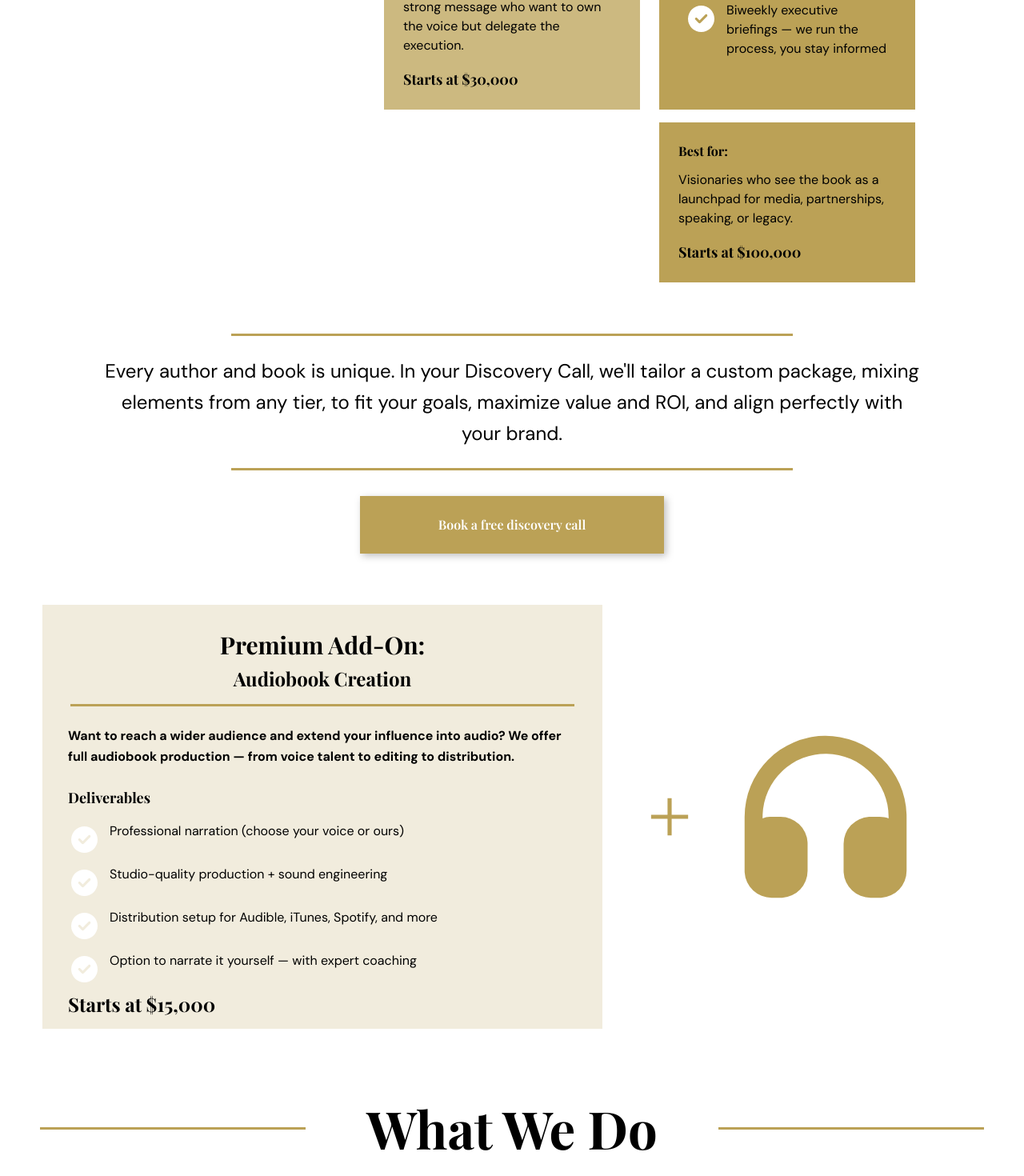
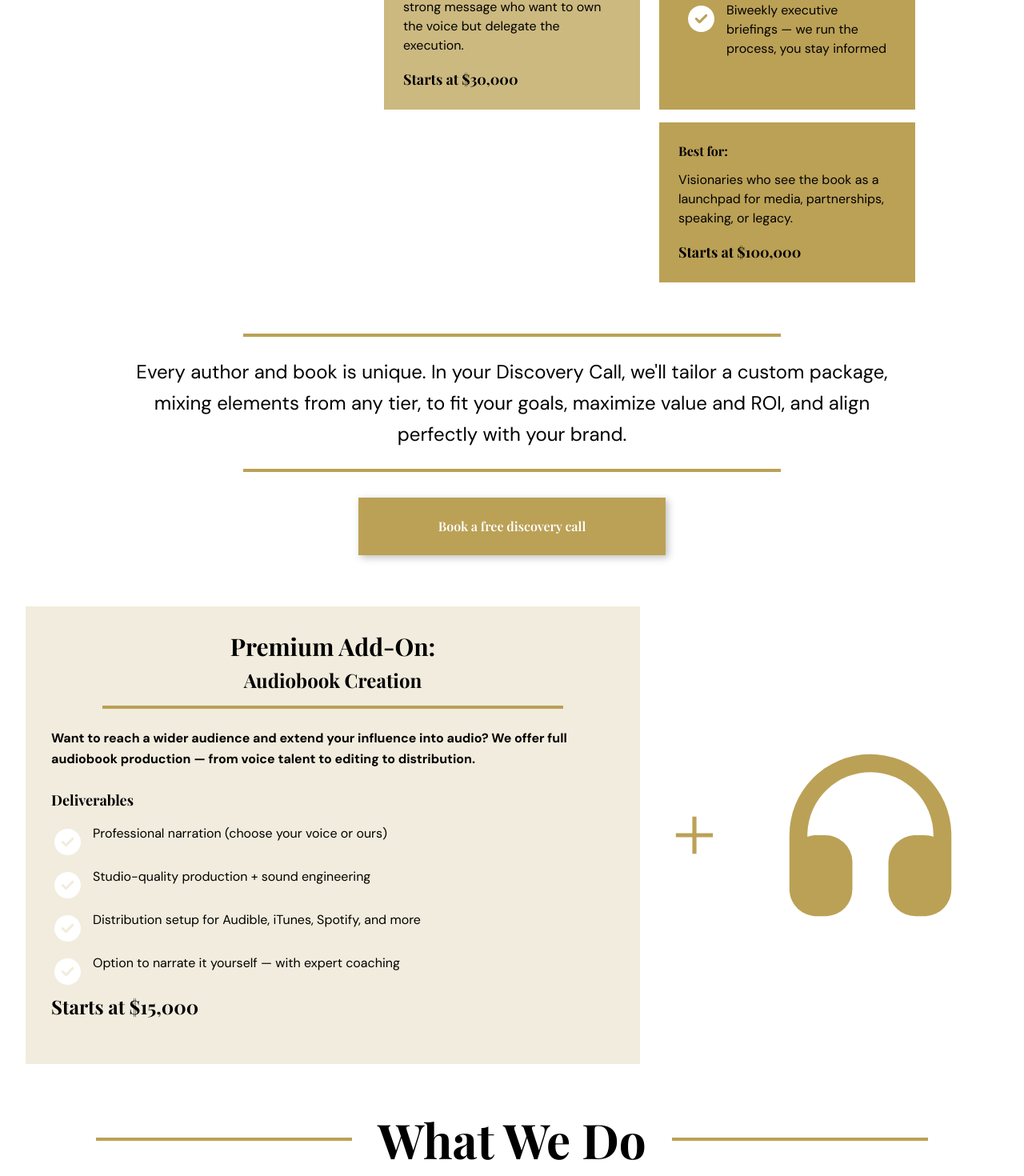
Before and after one commit to YourBookTeam/YBT_Website, a React (Vite) app in the folder ybt_website/: page /YBT_Website/services in a window 1280 px wide. Shown: the part 1325-2795 px from the top of the page at 80% size. Built offline with nearby package versions, Linux system fonts and the light colour scheme; a web font is replaced by a local one.

Commit message:
Responiveness

```diff
--- a/ybt_website/src/pages/Services.jsx
+++ b/ybt_website/src/pages/Services.jsx
@@ -130,33 +130,30 @@ export default function Services() {
       <TitleBanner>Services</TitleBanner>
 
       <div className="py-8 px-4">
-        <div className="flex flex-col lg:flex-row gap-6 max-w-7xl mx-auto justify-center items-start">
+
+        <div className="flex flex-col xl:flex-row gap-6 max-w-7xl mx-auto justify-center items-start">
           {tiers.map((tier, index) => (
-            <div key={index} className="flex flex-col">
+            <div key={index} className="flex flex-col w-full xl:w-auto">
 
               <div
-                className={`flex flex-col ${tierColors[index]}`}
-                style={{
-                  width: "320px",
-                  minHeight: tier.minHeight
-                }}
+                className={`flex flex-col ${tierColors[index]} w-full xl:w-80`}
               >
-                <div className="p-8 flex-1 flex flex-col">
-                  <div className="text-center mb-8">
-                    <h3 className="text-2xl font-bold mb-2 tracking-wide font-primary">{tier.title}</h3>
-                    <h4 className="text-3xl font-bold mb-4 font-primary">{tier.subtitle}</h4>
-                    <p className="font-secondary font-bold">{tier.description}</p>
+                <div className="p-6 md:p-8 flex-1 flex flex-col">
+                  <div className="text-center mb-6 md:mb-8">
+                    <h3 className="text-xl md:text-2xl font-bold mb-2 tracking-wide font-primary">{tier.title}</h3>
+                    <h4 className="text-2xl md:text-3xl font-bold mb-4 font-primary">{tier.subtitle}</h4>
+                    <p className="font-secondary font-bold text-sm md:text-base">{tier.description}</p>
                   </div>
 
-                  <div className="mb-8">
+                  <div className="mb-6 md:mb-8">
                     <h5 className="font-bold mb-4 font-primary">Deliverables</h5>
                     <ul className="space-y-3">
                       {tier.deliverables.map((item, i) => (
                         <li key={i} className="flex items-start">
-                          <div className="w-10 h-10 flex items-center justify-center mr-3 mt-0.5 flex-shrink-0">
-                            <FaCircleCheck size={33} color="white" />
+                          <div className="w-8 h-8 md:w-10 md:h-10 flex items-center justify-center mr-3 mt-0.5 flex-shrink-0">
+                            <FaCircleCheck size={window.innerWidth >= 768 ? 33 : 25} color="white" />
                           </div>
-                          <span className="font-secondary">{item}</span>
+                          <span className="font-secondary text-sm md:text-base">{item}</span>
                         </li>
                       ))}
                     </ul>
@@ -164,13 +161,13 @@ export default function Services() {
                 </div>
               </div>
 
-
-              <div className="mt-4 w-80">
+              {/* Best For Section */}
+              <div className="mt-4 w-full xl:w-80">
                 <div
-                  className={`p-6 ${tierColors[index]}`}
+                  className={`p-4 md:p-6 ${tierColors[index]}`}
                 >
                   <h6 className="font-bold mb-3 font-primary">Best for:</h6>
-                  <p className="mb-4 font-secondary">{tier.bestFor}</p>
+                  <p className="mb-4 font-secondary text-sm md:text-base">{tier.bestFor}</p>
                   <p className="font-bold text-lg font-primary">Starts at {tier.price}</p>
                 </div>
               </div>
@@ -178,66 +175,39 @@ export default function Services() {
           ))}
         </div>
 
-
-        <div className="max-w-7xl mx-auto mt-16 px-4">
+        {/* Custom Package Section */}
+        <div className="max-w-7xl mx-auto mt-12 md:mt-16 px-4">
           <div className="text-center mb-12">
             <div className="w-full max-w-6xl mx-auto">
-              <div
-                className="mb-6 mx-auto bg-gold"
-                style={{
-                  width: "702px",
-                  height: "3px"
-                }}
-              ></div>
-              <p className="text-2xl leading-relaxed mb-6 max-w-5xl mx-auto font-secondary">
+              <div className="mb-6 mx-auto bg-gold h-1 w-full max-w-2xl"></div>
+              <p className="text-lg md:text-2xl leading-relaxed mb-6 max-w-5xl mx-auto font-secondary px-4">
                 Every author and book is unique. In your Discovery Call, we'll tailor a custom
                 package, mixing elements from any tier, to fit your goals, maximize value and ROI,
                 and align perfectly with your brand.
               </p>
-              <div
-                className="mb-8 mx-auto bg-gold"
-                style={{
-                  width: "702px",
-                  height: "3px"
-                }}
-              ></div>
+              <div className="mb-8 mx-auto bg-gold h-1 w-full max-w-2xl"></div>
             </div>
 
             <div className="flex justify-center">
               <Button
                 to="/contact"
-                style={{
-                  width: "380px",
-                  height: "72px"
-                }}
+                className="w-full max-w-sm h-16 md:h-18 text-sm md:text-base"
               >
                 Book a free discovery call
               </Button>
             </div>
           </div>
 
-
-          <div className="flex items-center justify-center gap-8 mt-16">
-            <div
-              className="p-8 bg-lightest-gold"
-              style={{
-                width: "700px",
-                height: "530px"
-              }}
-            >
+          {/* Premium Add-on Section */}
+          <div className="flex flex-col lg:flex-row items-center justify-center gap-8 mt-12 md:mt-16">
+            <div className="p-6 md:p-8 bg-lightest-gold w-full max-w-2xl lg:max-w-none lg:w-auto min-h-96">
               <div className="text-center mb-6">
-                <h3 className="text-3xl font-bold mb-2 font-primary">{premiumAddOn.title}</h3>
-                <h4 className="text-2xl font-bold mb-4 font-primary">{premiumAddOn.subtitle}</h4>
-                <div
-                  className="mx-auto bg-gold"
-                  style={{
-                    width: "630px",
-                    height: "3px"
-                  }}
-                ></div>
+                <h3 className="text-2xl md:text-3xl font-bold mb-2 font-primary">{premiumAddOn.title}</h3>
+                <h4 className="text-xl md:text-2xl font-bold mb-4 font-primary">{premiumAddOn.subtitle}</h4>
+                <div className="mx-auto bg-gold h-1 w-full max-w-xl"></div>
               </div>
 
-              <p className="mb-6 leading-relaxed font-secondary font-bold">
+              <p className="mb-6 leading-relaxed font-secondary font-bold text-sm md:text-base">
                 {premiumAddOn.description}
               </p>
 
@@ -246,70 +216,56 @@ export default function Services() {
                 <ul className="space-y-3">
                   {premiumAddOn.deliverables.map((item, index) => (
                     <li key={index} className="flex items-start">
-                      <div className="w-10 h-10 flex items-center justify-center mr-3 mt-0.5 flex-shrink-0">
-                        <FaCircleCheck size={33} color="white" />
+                      <div className="w-8 h-8 md:w-10 md:h-10 flex items-center justify-center mr-3 mt-0.5 flex-shrink-0">
+                        <FaCircleCheck size={window.innerWidth >= 768 ? 33 : 25} color="white" />
                       </div>
-                      <span className="font-secondary">{item}</span>
+                      <span className="font-secondary text-sm md:text-base">{item}</span>
                     </li>
                   ))}
                 </ul>
-                <p className="text-2xl font-bold mt-2 font-primary">{premiumAddOn.price}</p>
+                <p className="text-xl md:text-2xl font-bold mt-2 font-primary">{premiumAddOn.price}</p>
               </div>
             </div>
 
-            <div className="flex items-center gap-6">
-              <svg width="72" height="72" viewBox="0 0 56 56" className="fill-current text-gold ml-4">
+            <div className="flex items-center gap-4 lg:gap-6">
+              <svg width="48" height="48" viewBox="0 0 56 56" className="fill-current text-gold md:w-18 md:h-18">
                 <path d="M26 26V10h4v16h16v4H30v16h-4V30H10v-4h16z"/>
               </svg>
 
-              <div style={{ width: "330px", height: "270px" }}>
-                <TbHeadphonesFilled size={270} color="#BBA156" />
+              <div className="w-48 h-48 md:w-64 md:h-64 lg:w-80 lg:h-80 flex items-center justify-center">
+                <TbHeadphonesFilled
+                  size={window.innerWidth >= 1024 ? 270 : window.innerWidth >= 768 ? 200 : 150}
+                  color="#BBA156"
+                />
               </div>
             </div>
           </div>
 
-
-          <div className="flex items-center justify-center gap-8 mt-16">
-            <div
-              className="bg-gold"
-              style={{
-                width: "332px",
-                height: "3px"
-              }}
-            ></div>
-            <h2
-              className="text-center font-bold font-primary"
-              style={{
-                fontSize: "65px",
-                width: "452px",
-                height: "121px",
-                lineHeight: "121px"
-              }}
-            >
+          {/* What We Do Section */}
+          <div className="flex flex-col md:flex-row items-center justify-center gap-4 md:gap-8 mt-12 md:mt-16">
+            <div className="bg-gold h-1 w-32 md:w-80"></div>
+            <h2 className="text-center font-bold font-primary text-3xl md:text-5xl lg:text-6xl whitespace-nowrap">
               What We Do
             </h2>
-            <div
-              className="bg-gold"
-              style={{
-                width: "332px",
-                height: "3px"
-              }}
-            ></div>
+            <div className="bg-gold h-1 w-32 md:w-80"></div>
           </div>
 
+          {/* Service Sections */}
+          <div className="max-w-7xl mx-auto mt-8 space-y-6 md:space-y-2">
+            {serviceSections.map((service, index) => (
+              <div key={index} className="flex flex-col md:flex-row justify-center items-center gap-4 md:gap-6">
 
-          <div className="max-w-7xl mx-auto mt-8 space-y-2">
-            {serviceSections.map((service, index) => (
-              <div key={index} className="flex justify-center items-center gap-6">
-
-                <div className="flex-shrink-0 w-32 h-32 flex items-center justify-center">
-                  <service.icon size={150} color="#BBA156" />
+                <div className="flex-shrink-0 w-24 h-24 md:w-32 md:h-32 flex items-center justify-center">
+                  <service.icon
+                    size={window.innerWidth >= 768 ? 150 : 100}
+                    color="#BBA156"
+                  />
                 </div>
 
 
-                <div className="w-full max-w-4xl p-8 flex flex-col">
-                  <h2 className="font-bold text-3xl mb-6 font-primary">{service.title}</h2>
-                  <p className="leading-relaxed text-lg font-secondary">
+                <div className="w-full max-w-4xl p-4 md:p-8 flex flex-col text-center md:text-left">
+                  <h2 className="font-bold text-2xl md:text-3xl mb-4 md:mb-6 font-primary">{service.title}</h2>
+                  <p className="leading-relaxed text-base md:text-lg font-secondary">
                     {service.content}
                   </p>
                 </div>
@@ -320,4 +276,4 @@ export default function Services() {
       </div>
     </div>
   );
-} //should be finalized
+}
```
